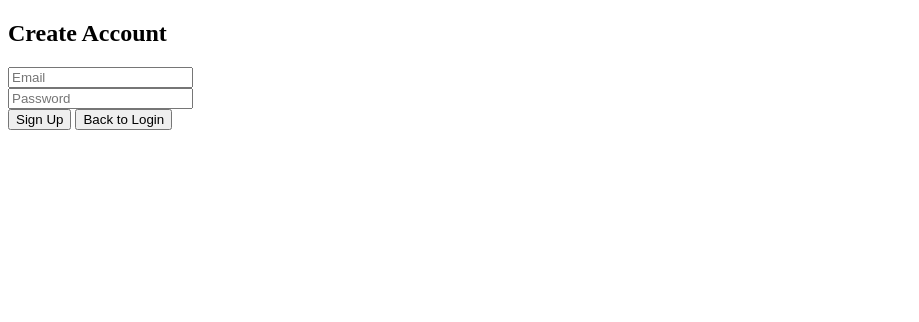
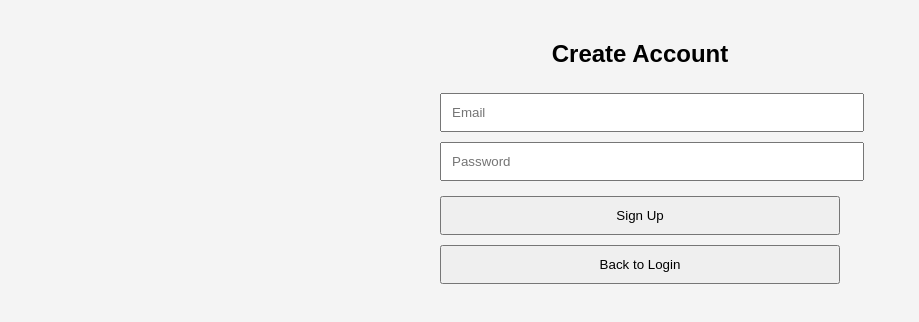
Before and after one commit to Smit0503/Shayar, a plain HTML site: page signup.html in a window 1280 px wide. Shown: the whole page, without its empty margins (0-919 px from the left). Drawn offline with Linux system fonts and the light colour scheme.

Commit message:
Update signup.html

```diff
--- a/signup.html
+++ b/signup.html
@@ -1,23 +1,31 @@
 <!DOCTYPE html>
 <html>
 <head>
+  <meta charset="UTF-8">
   <title>Sign Up</title>
+  <style>
+    body { font-family: Arial, sans-serif; background: #f4f4f4; padding: 20px; max-width: 400px; margin: auto; }
+    h2 { text-align: center; }
+    input { width: 100%; padding: 10px; margin: 5px 0; }
+    button { width: 100%; padding: 10px; margin-top: 10px; cursor: pointer; }
+  </style>
 </head>
 <body>
   <h2>Create Account</h2>
-  <input type="email" id="email" placeholder="Email"><br>
-  <input type="password" id="password" placeholder="Password"><br>
+  <input type="email" id="email" placeholder="Email">
+  <input type="password" id="password" placeholder="Password">
   <button id="signupBtn">Sign Up</button>
   <button onclick="window.location.href='index.html'">Back to Login</button>
 
   <script type="module">
     import { auth } from './firebase-config.js';
-    import { createUserWithEmailAndPassword }
+    import { createUserWithEmailAndPassword, onAuthStateChanged }
       from "https://www.gstatic.com/firebasejs/11.0.1/firebase-auth.js";
 
     document.getElementById('signupBtn').addEventListener('click', () => {
       const email = document.getElementById('email').value;
       const password = document.getElementById('password').value;
+
       createUserWithEmailAndPassword(auth, email, password)
         .then(() => {
           alert("Account created! You can log in now.");
@@ -25,6 +33,13 @@
         })
         .catch(err => alert(err.message));
     });
+
+    // Redirect if already logged in
+    onAuthStateChanged(auth, user => {
+      if (user) {
+        window.location.href = 'home.html';
+      }
+    });
   </script>
 </body>
 </html>
```
